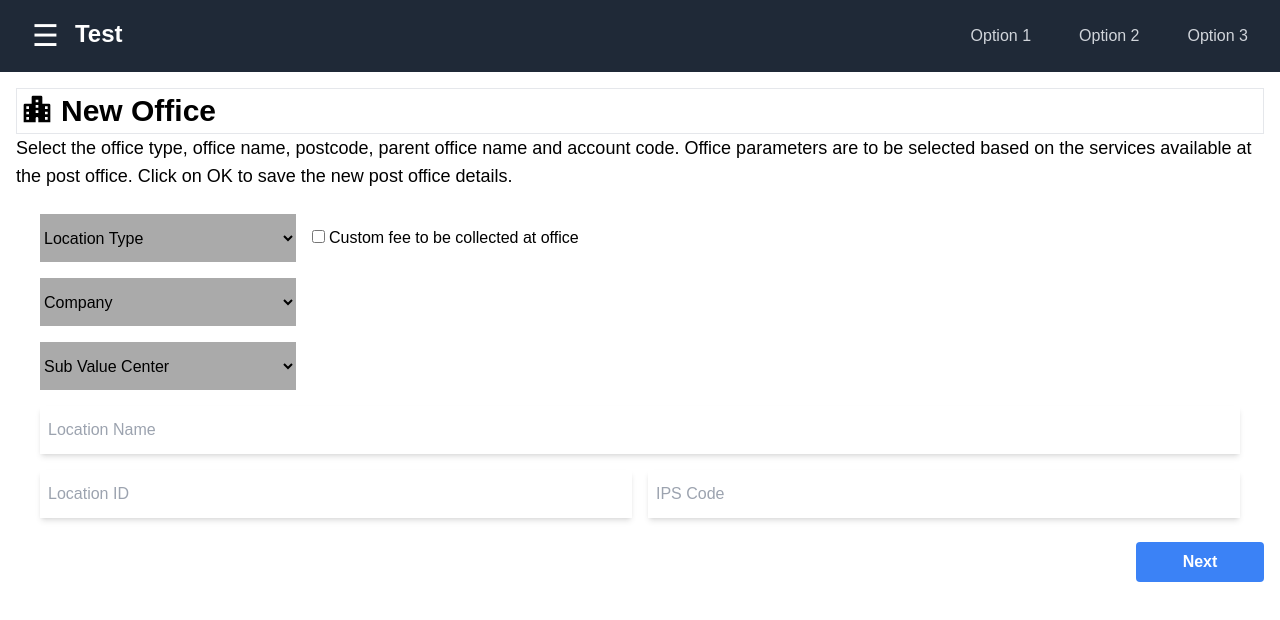
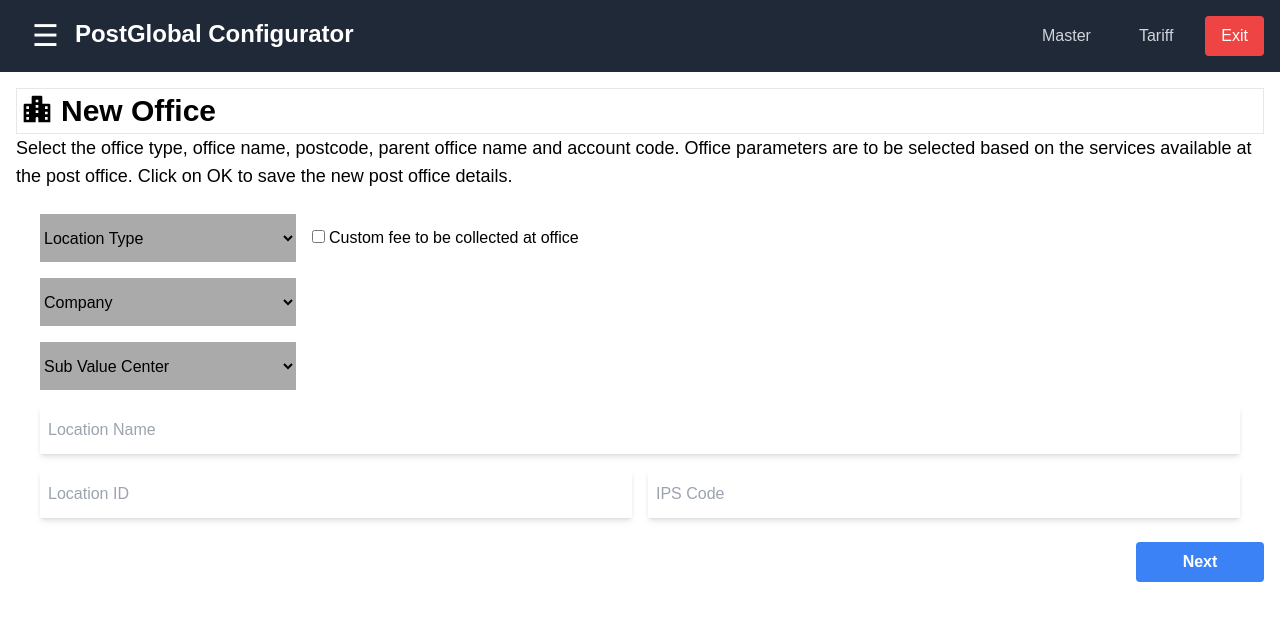
Before and after one commit to alvinbengeorge/test-frontend, a Next.js app in the folder client/: page /dashboard in a window 1280 px wide. Shown: the top 620 px of the page. Built offline with nearby package versions, Linux system fonts and the light colour scheme.

Commit message:
chore: add labelling to options

```diff
--- a/client/src/components/navbar.tsx
+++ b/client/src/components/navbar.tsx
@@ -1,3 +1,5 @@
+import { useRouter } from "next/navigation";
+
 export default function Navbar({
     headerOption,
     setHeaderOption,
@@ -9,6 +11,7 @@ export default function Navbar({
     setSideBarOption: (value: string) => void;
     sideBarOption: string;
 }) {
+    const router = useRouter();
     return (
         <nav className="bg-gray-800 p-4">
             <div className="flex justify-between items-center">
@@ -19,44 +22,45 @@ export default function Navbar({
                     }}><span className="text-3xl text-white p-4">
                         {sideBarOption === "" ? "☰" : "×"}
                         </span></button>
-                    <h1 className="text-2xl font-bold text-white">Test</h1>
+                    <h1 className="text-2xl font-bold text-white">PostGlobal Configurator</h1>
                 </div>
                 <div>
                     <ul className="flex space-x-4">
                         <li>
                             <button
-                                onClick={() => setHeaderOption("Option 1")}
+                                onClick={() => setHeaderOption("master")}
                                 className={`${
-                                    headerOption === "Option 1"
+                                    headerOption === "master"
                                         ? "bg-gray-900 text-white"
                                         : "text-gray-300"
                                 } px-4 py-2 rounded`}
                             >
-                                Option 1
+                                Master
                             </button>
                         </li>
                         <li>
                             <button
-                                onClick={() => setHeaderOption("Option 2")}
+                                onClick={() => setHeaderOption("tariff")}
                                 className={`${
-                                    headerOption === "Option 2"
+                                    headerOption === "tariff"
                                         ? "bg-gray-900 text-white"
                                         : "text-gray-300"
                                 } px-4 py-2 rounded`}
                             >
-                                Option 2
+                                Tariff
                             </button>
                         </li>
                         <li>
                             <button
-                                onClick={() => setHeaderOption("Option 3")}
-                                className={`${
-                                    headerOption === "Option 3"
-                                        ? "bg-gray-900 text-white"
-                                        : "text-gray-300"
-                                } px-4 py-2 rounded`}
+                                onClick={() => {
+                                    setHeaderOption("")
+                                    setSideBarOption("")
+                                    router.push("/")
+                                }}
+
+                            className="bg-red-500 text-white px-4 py-2 rounded hover:bg-red-700"
                             >
-                                Option 3
+                                Exit
                             </button>
                         </li>
 
--- a/client/src/components/sidebar.tsx
+++ b/client/src/components/sidebar.tsx
@@ -9,24 +9,24 @@ const Option1 = ({
     <div className={""}>
       <div className="grid gap-2 p-2">
         <button
-          onClick={() => setSideBarOption("Option1-1")}
+          onClick={() => setSideBarOption("branches")}
           className={
-            (sideBarOption === "Option1-1"
+            (sideBarOption === "branches"
               ? "bg-gray-900"
               : "bg-gray-600") + " p-2 rounded-xl"
           }
         >
-          Option 1 - 1
+          Branches
         </button>
         <button
-          onClick={() => setSideBarOption("Option1-2")}
+          onClick={() => setSideBarOption("countries")}
           className={
-            (sideBarOption === "Option1-2"
+            (sideBarOption === "countries"
               ? "bg-gray-900"
               : "bg-gray-600") + " p-2 rounded-xl"
           }
         >
-          Option 1 - 2
+          Countries
         </button>
       </div>
     </div>
@@ -44,60 +44,28 @@ const Option2 = ({
     <div>
       <div className="grid gap-2 p-2">
         <button
-          onClick={() => setSideBarOption("Option2-1")}
+          onClick={() => setSideBarOption("services")}
           className={
-            (sideBarOption === "Option2-1" ? "bg-gray-900" : "bg-gray-600") +
+            (sideBarOption === "services" ? "bg-gray-900" : "bg-gray-600") +
             " p-2 rounded-xl"
           }
         >
-          Option 2 - 1
+          Services
         </button>
         <button
-          onClick={() => setSideBarOption("Option2-2")}
+          onClick={() => setSideBarOption("additional-services")}
           className={
-            (sideBarOption === "Option2-2" ? "bg-gray-900" : "bg-gray-600") +
+            (sideBarOption === "additional-services" ? "bg-gray-900" : "bg-gray-600") +
             " p-2 rounded-xl"
           }
         >
-          Option 2 - 2
+          Additional Services
         </button>
       </div>
     </div>
   );
 };
 
-const Option3 = ({
-  setSideBarOption,
-  sideBarOption,
-}: {
-  setSideBarOption: (value: string) => void;
-  sideBarOption: string;
-}) => {
-  return (
-    <div>
-      <div className="grid gap-2 p-2">
-        <button
-          onClick={() => setSideBarOption("Option3-1")}
-          className={
-            (sideBarOption === "Option3-1" ? "bg-gray-900" : "bg-gray-600") +
-            " p-2 rounded-xl"
-          }
-        >
-          Option 3 - 1
-        </button>
-        <button
-          onClick={() => setSideBarOption("Option3-2")}
-          className={
-            (sideBarOption === "Option3-2" ? "bg-gray-900" : "bg-gray-600") +
-            " p-2 rounded-xl"
-          }
-        >
-          Option 3 - 2
-        </button>
-      </div>
-    </div>
-  );
-};
 
 export default function SideBar({
   headerOption,
@@ -111,22 +79,16 @@ export default function SideBar({
   return (
     <div className="h-screen w-64 bg-gray-800 text-white">
       <div className="p-2">
-        <h1 className="text-xl font-bold">{headerOption}</h1>
+        <h1 className="text-xl font-bold capitalize">{headerOption}</h1>
         <ul className="space-y-4">
-          {headerOption === "Option 1" && (
+          {headerOption === "master" && (
             <Option1
               setSideBarOption={setSideBarOption}
               sideBarOption={sideBarOption}
             />
           )}
-          {headerOption === "Option 2" && (
+          {headerOption === "tariff" && (
             <Option2
-              setSideBarOption={setSideBarOption}
-              sideBarOption={sideBarOption}
-            />
-          )}
-          {headerOption === "Option 3" && (
-            <Option3
               setSideBarOption={setSideBarOption}
               sideBarOption={sideBarOption}
             />
```
